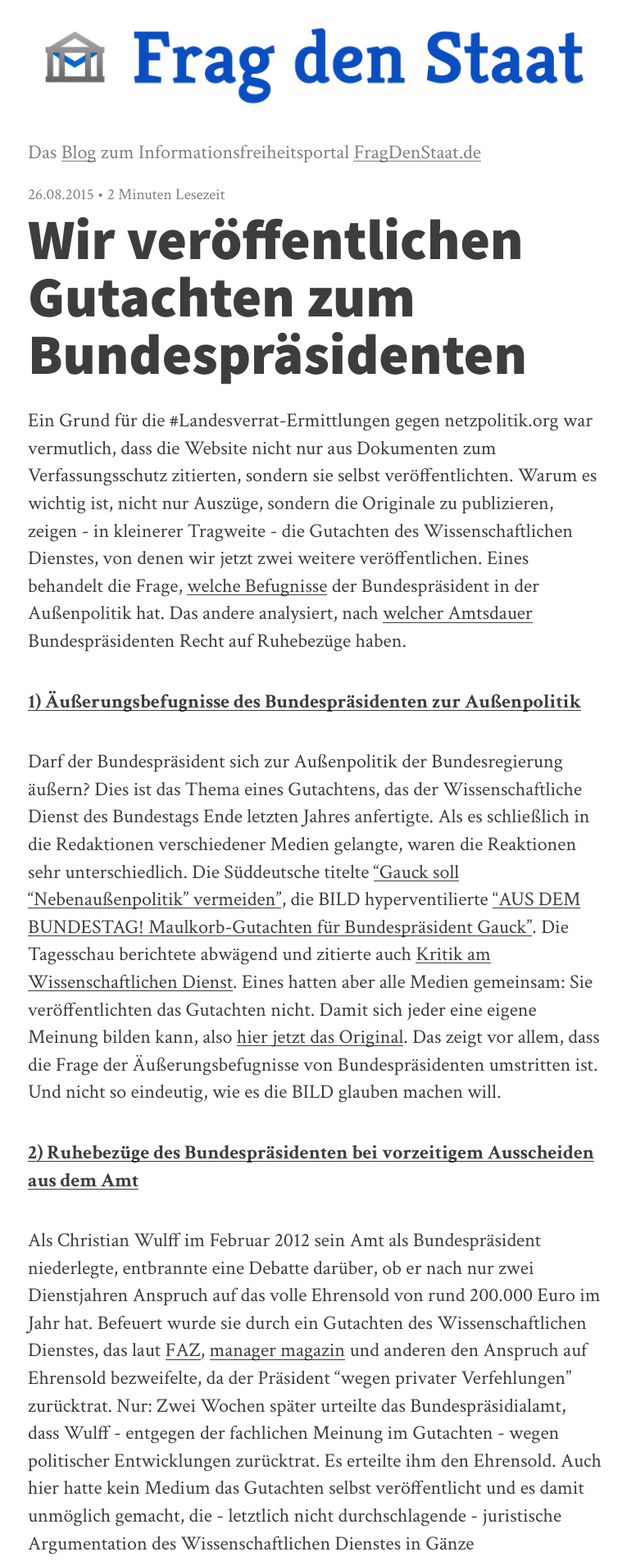
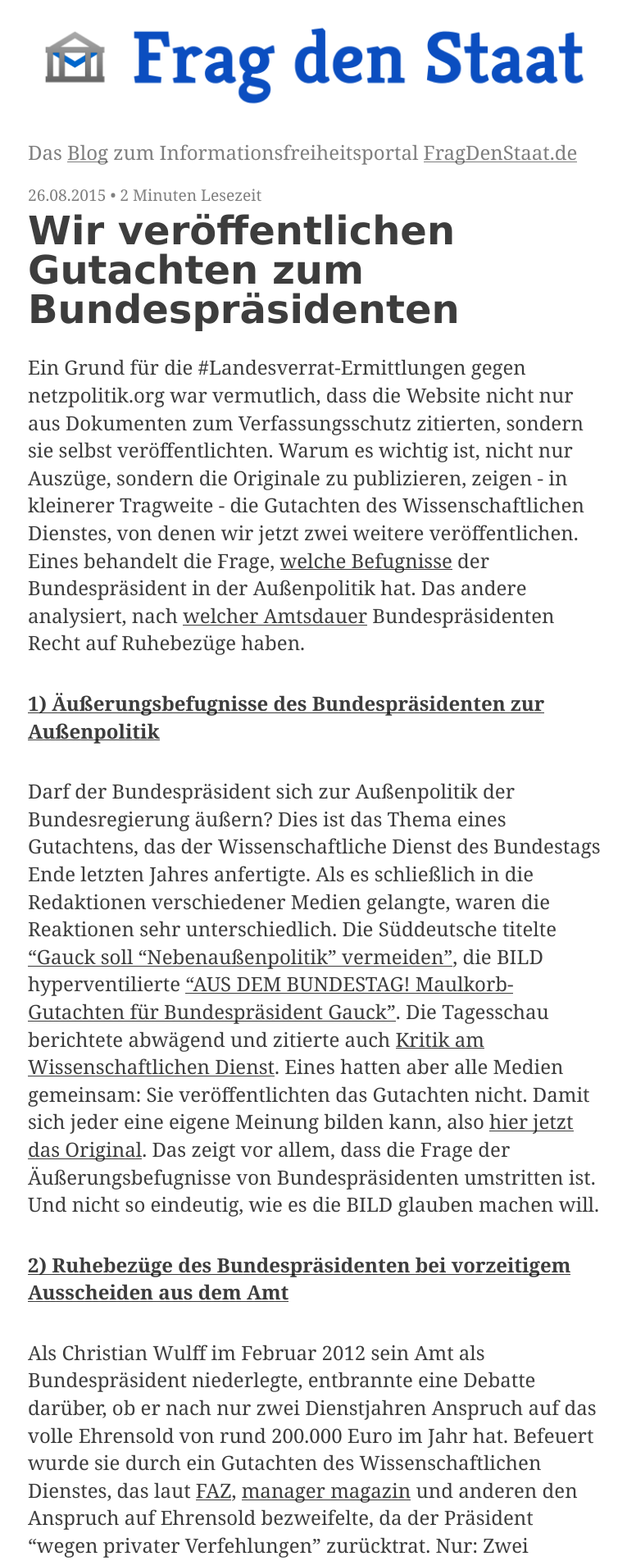
Before and after one commit to okfde/blog.fragdenstaat.de, a Jekyll site: the page built from index.html, in a window 1280 px wide. Shown: the top 1904 px of the page at 82% size, without its empty margins (256-1021 px from the left). Built offline with Jekyll 4.4.1, drawn with Linux system fonts in a browser that asks for light colours; the list of posts is cut into pages by our own code.

Commit message:
Make font a bit smaller

```diff
--- a/_includes/head.html
+++ b/_includes/head.html
@@ -45,7 +45,6 @@
 
 <script src="{{ site.baseurl }}/js/modernizr.js"></script>
 <script src="{{ site.baseurl }}/js/fitvids.js"></script>
-<link href='//fonts.googleapis.com/css?family=Source+Code+Pro:400,700|Source+Sans+Pro:600,900|Crimson+Text:700italic,600,600italic,400,700,400italic' rel='stylesheet' type='text/css'>
 <link rel="stylesheet" href="{{ site.baseurl }}/css/reset.css">
 <link rel="stylesheet" href="{{ site.baseurl }}/css/pygments.css">
 {% if site.display-social-icons %}
@@ -59,19 +58,3 @@
     }
   </style>
 <![endif]-->
-
-{% if page.home != true or site.show-subtitle == false and site.display-social-icons == false %}
-<style>
-header {
-  margin-bottom: 40px;
-}
-@media all and (min-width: 500px) {
-  header {
-    margin-bottom: 100px;
-  }
-}
-header::after {
-  display: none;
-}
-</style>
-{% endif %}
--- a/css/style.css
+++ b/css/style.css
@@ -20,7 +20,7 @@
 
 body {
   font-family: "Crimson Text", Georgia, Cambria, "Times New Roman", Times, serif;
-  font-size: 22px;
+  font-size: 18px;
   -webkit-font-smoothing: antialiased;
   font-weight: 400;
   color: rgba({{ site.text-color }}, .76);
@@ -473,7 +473,7 @@
 }
 @media all and (min-width: 760px) {
   h1 {
-    font-size: 2.9em;
+    font-size: 2.0em;
   }
   article:last-of-type::after {
     content: "";
```
